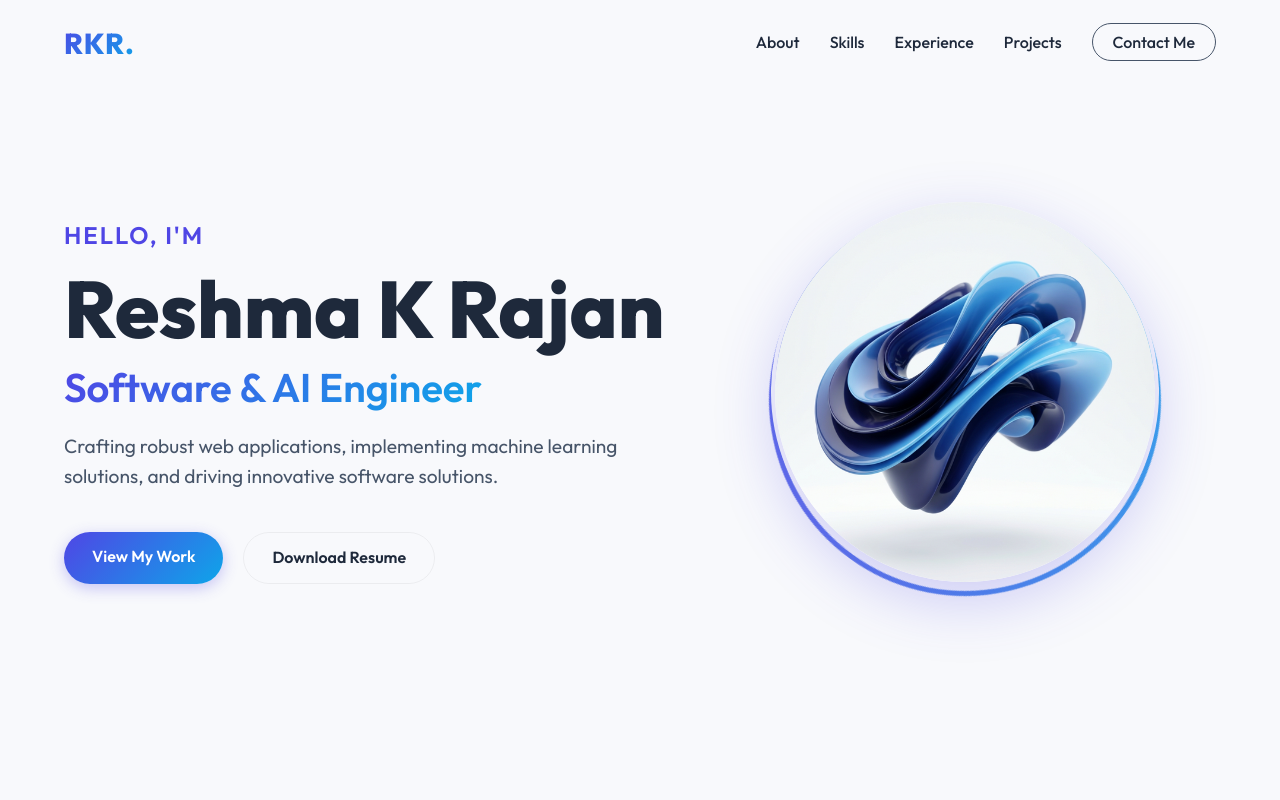
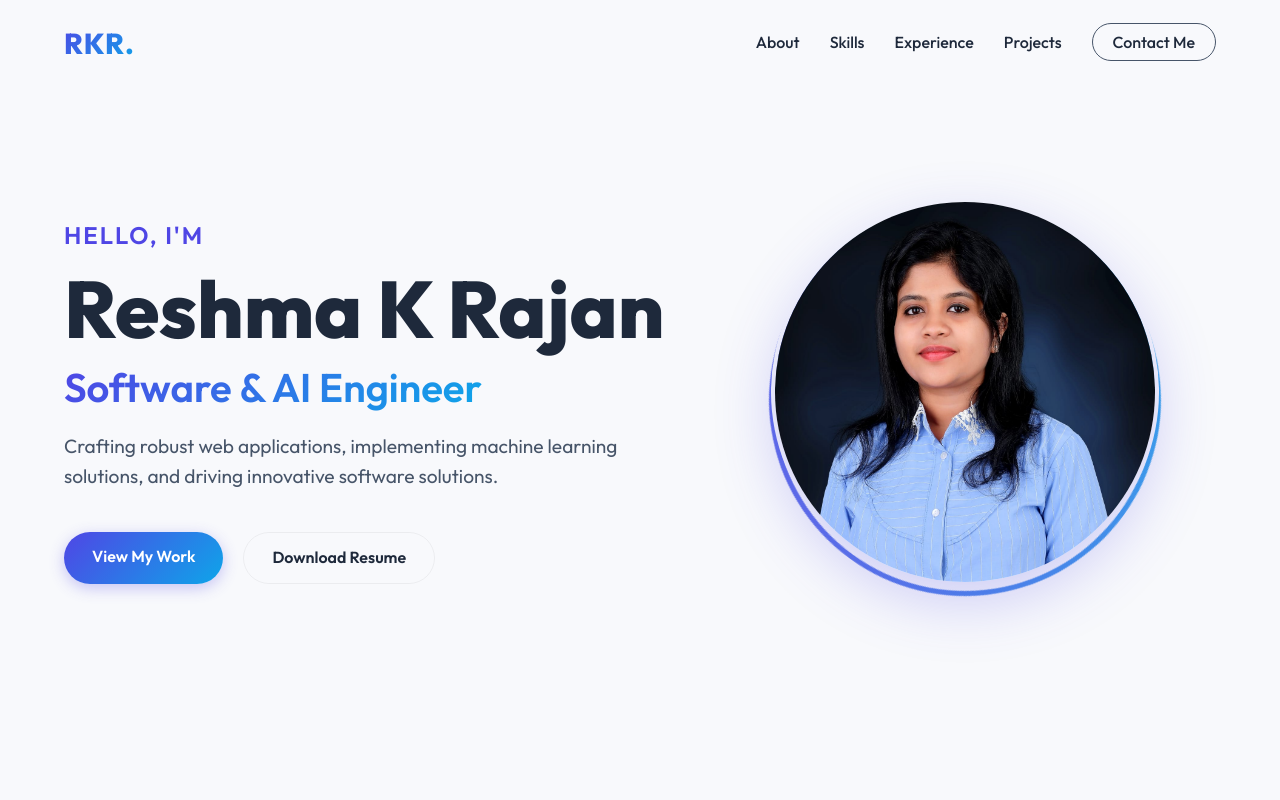
Before and after one commit to reshma-281211/Reshma-K-Rajan--Personal-portfolio, a plain HTML site: page index.html in a window 1280 px wide. Shown: the top 800 px of the page. Drawn offline with Linux system fonts and the light colour scheme.

Commit message:
Use real profile photo in hero section

```diff
--- a/index.html
+++ b/index.html
@@ -51,7 +51,7 @@
         <div class="hero-visual fade-in">
             <div class="profile-photo-wrapper">
                 <div class="profile-ring"></div>
-                <img src="hero-image.png" alt="Reshma K Rajan" class="profile-photo">
+                <img src="WhatsApp Image 2026-03-06 at 11.14.41 PM.jpeg" alt="Reshma K Rajan" class="profile-photo">
             </div>
         </div>
     </header>
```
Also changed, not shown: WhatsApp Image 2026-03-06 at 11.14.41 PM.jpeg (added).
